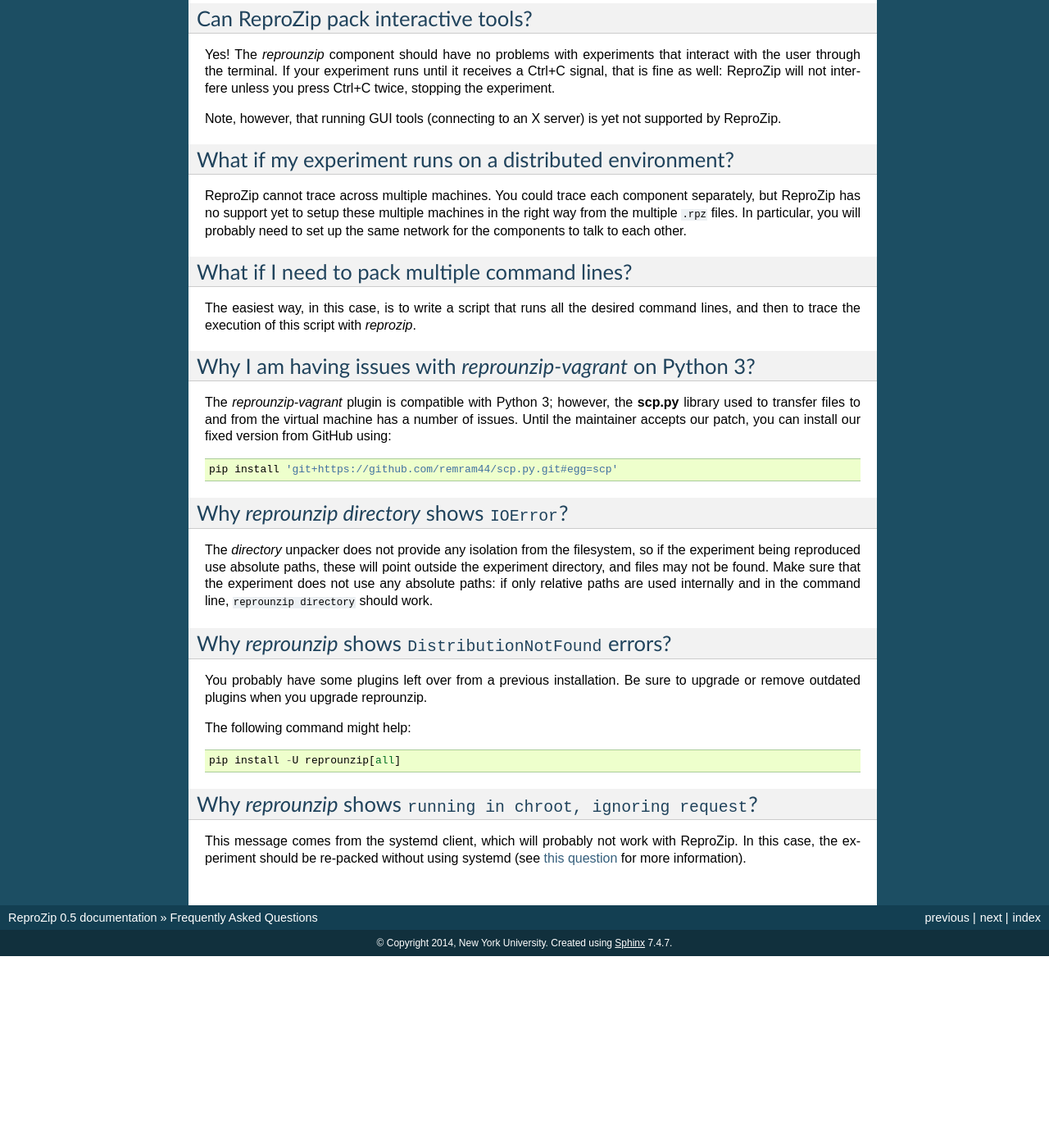
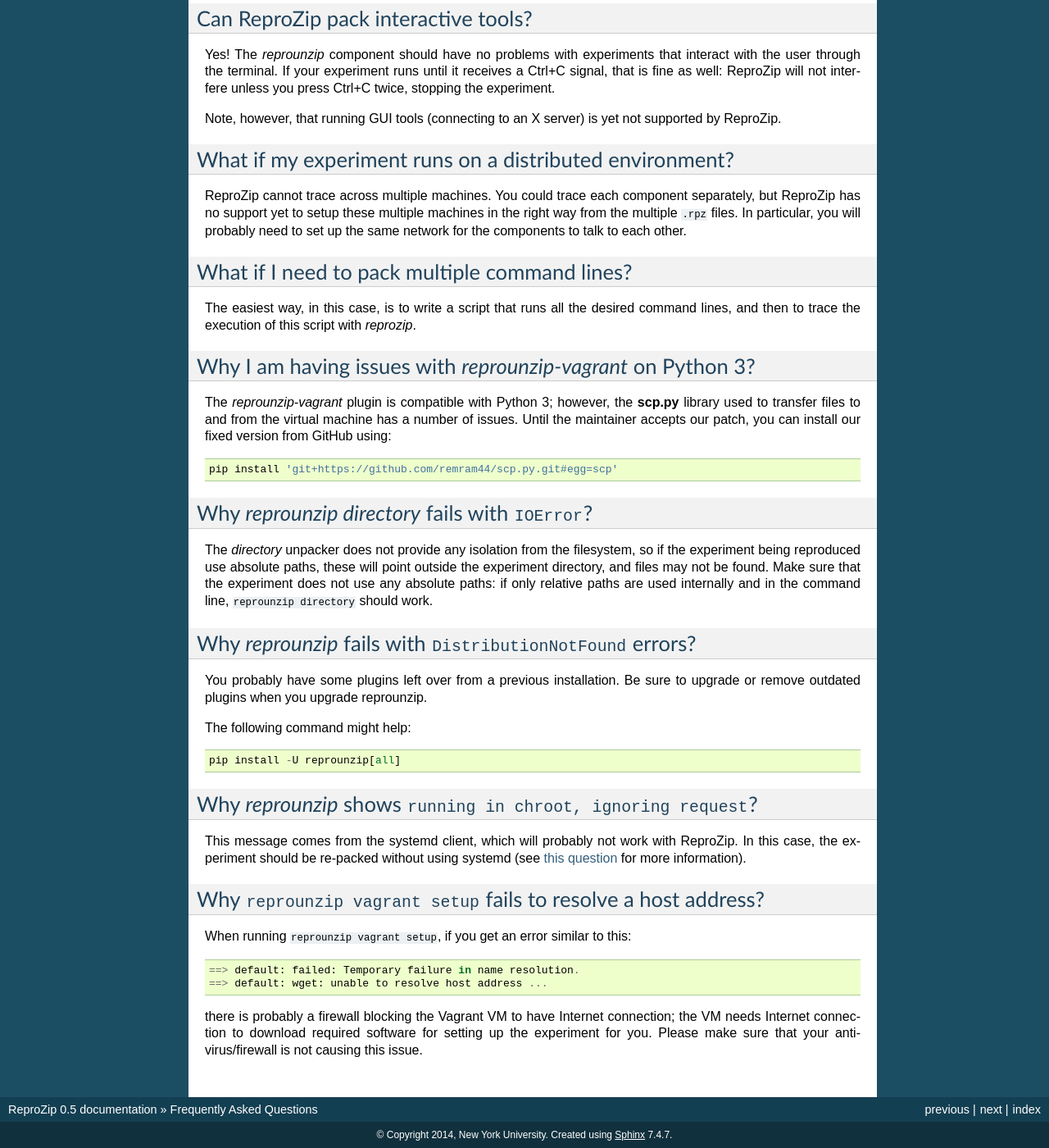
Before and after one commit to VIDA-NYU/reprozip, a Sphinx documentation site: the page built from docs/source/faq.rst, in a window 1280 px wide and 1400 px high, scrolled down 1546 px. Shown: the whole window at 82% size. Built offline with Sphinx 7.4.7, drawn with Linux system fonts in a browser that asks for light colours; before the commit the page ends 2712 px from its top, so only the background shows below that; some of the changed text lies outside the part shown.

Commit message:
One more question...

```diff
--- a/docs/source/faq.rst
+++ b/docs/source/faq.rst
@@ -83,15 +83,15 @@
 
     pip install 'git+https://github.com/remram44/scp.py.git#egg=scp'
 
-Why `reprounzip directory` shows ``IOError``?
-=============================================
+Why `reprounzip directory` fails with ``IOError``?
+==================================================
 
 The `directory` unpacker does not provide any isolation from the filesystem, so if the experiment being reproduced use absolute paths, these will point outside the experiment directory, and files may not be found. Make sure that the experiment does not use any absolute paths: if only relative paths are used internally and in the command line, ``reprounzip directory`` should work.
 
 ..  _distribnotfound:
 
-Why `reprounzip` shows ``DistributionNotFound`` errors?
-=======================================================
+Why `reprounzip` fails with ``DistributionNotFound`` errors?
+============================================================
 
 You probably have some plugins left over from a previous installation. Be sure to upgrade or remove outdated plugins when you upgrade reprounzip.
 
@@ -103,3 +103,13 @@
 ===============================================================
 
 This message comes from the systemd client, which will probably not work with ReproZip. In this case, the experiment should be re-packed without using systemd (see :ref:`this question <systemd>` for more information).
+
+Why ``reprounzip vagrant setup`` fails to resolve a host address?
+=================================================================
+
+When running ``reprounzip vagrant setup``, if you get an error similar to this::
+
+    ==> default: failed: Temporary failure in name resolution.
+    ==> default: wget: unable to resolve host address ...
+
+there is probably a firewall blocking the Vagrant VM to have Internet connection; the VM needs Internet connection to download required software for setting up the experiment for you. Please make sure that your anti-virus/firewall is not causing this issue.
--- a/docs/source/unpacking.rst
+++ b/docs/source/unpacking.rst
@@ -185,7 +185,7 @@
 
 The other unpacker commands take the `<path>` argument; they do not need the original package for the reproduction.
 
-**Note:** most unpackers assume an Internet connection for the ``setup`` command and will be downloading required software from the Internet.
+**Note:** most unpackers assume an Internet connection for the ``setup`` command and will be downloading required software from the Internet. Make sure that you have an Internet connection, and that there is no firewall blocking the access.
 
 Reproducing the Experiment
 ++++++++++++++++++++++++++
```
